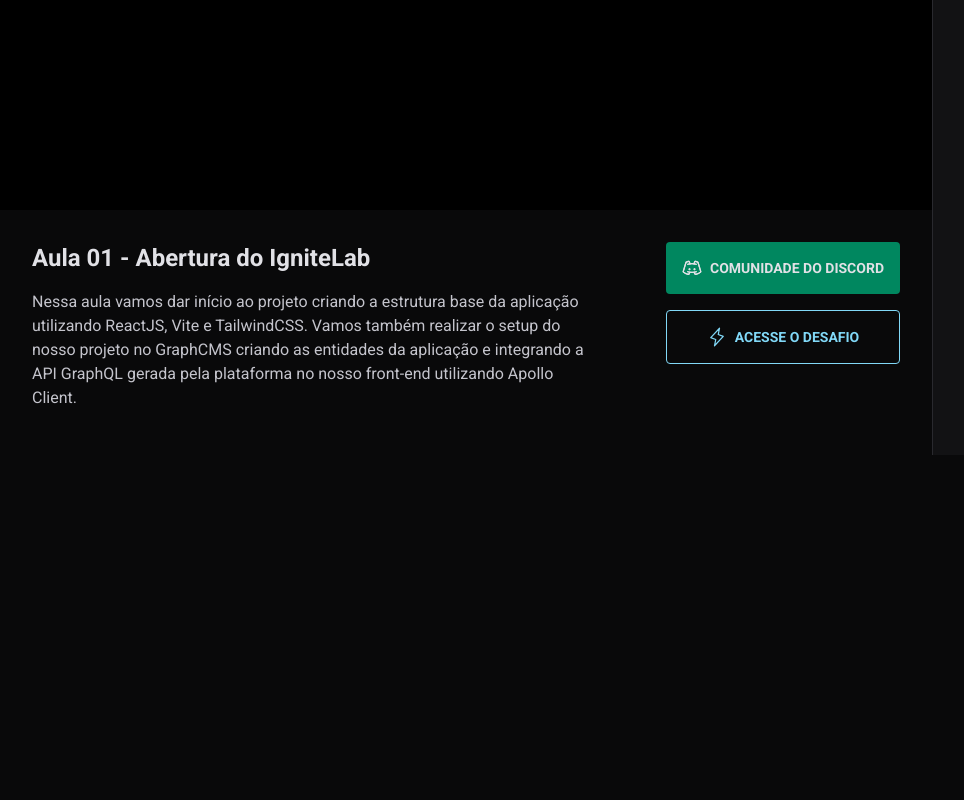
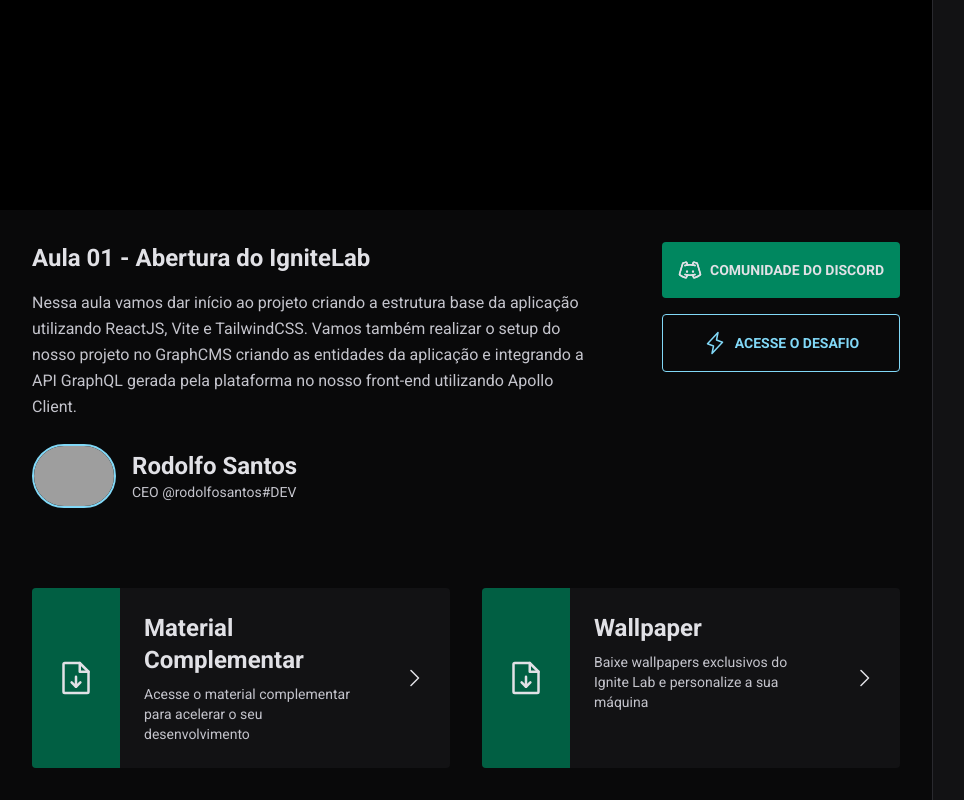
Before and after one commit to rodolfosantos23/ignitelab, a React (Vite) app: page / in a window 1280 px wide. Shown: the part 345-1145 px from the top of the page, without its empty margins (0-964 px from the left). Before the commit the page ends 800 px from the top, so only its background shows below. Built offline with nearby package versions, Linux system fonts and the light colour scheme; no server answers; grey boxes are pictures that could not be loaded.

Commit message:
Componente LargeLink

```diff
--- a/src/components/Button.tsx
+++ b/src/components/Button.tsx
@@ -18,7 +18,7 @@
     <span>
       {props.variant === "info" && (
         <a
-          href="#"
+          href={props.link}
           className="p-4 text-sm border border-blue-500 text-blue-500 flex items-center rounded font-bold uppercase gap-2 justify-center hover:bg-blue-500 hover:text-gray-900 transition-colors"
         >
           <Logo size={size} />
@@ -28,7 +28,7 @@
 
       {props.variant === "success" && (
         <a
-          href="#"
+          href={props.link}
           className="p-4 text-sm bg-green-500 flex items-center rounded font-bold uppercase gap-2 justify-center hover:bg-green-700 transition-colors"
         >
           <Logo size={size} />
--- /dev/null
+++ b/src/components/LargeLink.tsx
@@ -0,0 +1,36 @@
+import { CaretRight, IconProps } from "phosphor-react";
+
+interface LargeLinkProps {
+  link: string;
+  title: string;
+  description: string;
+  logo: React.ForwardRefExoticComponent<
+    IconProps & React.RefAttributes<SVGSVGElement>
+  >;
+  logoSize?: number;
+}
+
+export function LargeLink(props: LargeLinkProps) {
+  const Logo = props.logo;
+  const size = props.logoSize ? props.logoSize : 40;
+
+  return (
+    <>
+      <a
+        href={props.link}
+        className="bg-gray-700 rounded overflow-hidden flex items-stretch gap-6 hover:bg-gray-600 transition-colors group"
+      >
+        <div className="bg-green-700 h-full  p-6 flex items-center">
+          <Logo size={size} />
+        </div>
+        <div className="py-6 leading-relaxed">
+          <strong className="text-2xl">{props.title}</strong>
+          <p className="text-sm text-gray-200 mt-2">{props.description}</p>
+        </div>
+        <div className="h-full p-6 flex items-center group-hover:text-blue-500">
+          <CaretRight size={24} />
+        </div>
+      </a>
+    </>
+  );
+}
--- a/src/components/Video.tsx
+++ b/src/components/Video.tsx
@@ -1,5 +1,11 @@
-import { DiscordLogo, Lightning } from "phosphor-react";
+import {
+  CaretRight,
+  DiscordLogo,
+  FileArrowDown,
+  Lightning,
+} from "phosphor-react";
 import { Button } from "./Button";
+import { LargeLink } from "./LargeLink";
 
 export function Video() {
   return (
@@ -11,39 +17,74 @@
         </div>
       </div>
 
-      {/*  */}
+      {/* Class Details */}
       <div className="p-8 max-w-[1100px] mx-auto">
         <div className="flex items-start gap-16">
           <div className="flex-1">
             <h1 className="text-2xl font-bold">
               Aula 01 - Abertura do IgniteLab
             </h1>
-            <p className="mt-4 text-gray-200">
+            <p className="mt-4 text-gray-200 leading-relaxed">
               Nessa aula vamos dar início ao projeto criando a estrutura base da
               aplicação utilizando ReactJS, Vite e TailwindCSS. Vamos também
               realizar o setup do nosso projeto no GraphCMS criando as entidades
               da aplicação e integrando a API GraphQL gerada pela plataforma no
               nosso front-end utilizando Apollo Client.
             </p>
+
+            {/* Teacher Details */}
+            <div className="flex items-center gap-4 mt-6">
+              <img
+                className="h-16 rounded-full border-2 border-blue-500"
+                src="https://github.com/rodolfosantos23.png"
+                alt="Rodolfo Santos"
+              />
+              <div className="leading-relaxed">
+                <strong className="font-bold text-2xl block">
+                  Rodolfo Santos
+                </strong>
+                <span className="text-gray-200 text-sm block">
+                  CEO @rodolfosantos#DEV
+                </span>
+              </div>
+            </div>
           </div>
 
+          {/* Buttons */}
           <div className="flex flex-col gap-4">
             <Button
               text="Comunidade do Discord"
               link="#"
               variant="success"
               logo={DiscordLogo}
+              logoSize={24}
             />
             <Button
               text="Acesse o Desafio"
               link="#"
               variant="info"
               logo={Lightning}
+              logoSize={24}
             />
           </div>
         </div>
 
-        <div></div>
+        <div className="gap-8 mt-20 grid grid-cols-2">
+          <LargeLink
+            link="#"
+            title="Material Complementar"
+            description="Acesse o material complementar para acelerar o seu
+            desenvolvimento"
+            logo={FileArrowDown}
+          />
+
+          <LargeLink
+            link="#"
+            title="Wallpaper"
+            description="Baixe wallpapers exclusivos do Ignite Lab e personalize a sua máquina"
+            logo={FileArrowDown}
+          />
+        </div>
       </div>
     </div>
   );
```
